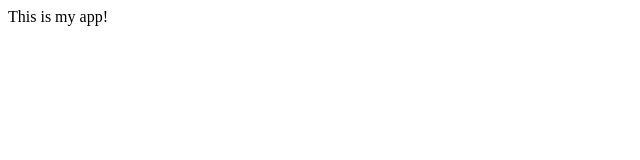
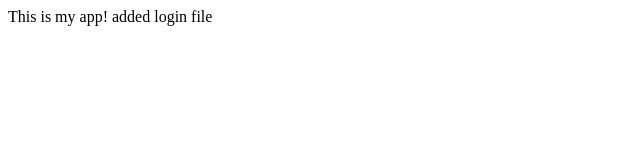
Before and after one commit to sudheerkshetty/MyappSampe, a plain HTML site: page index.html in a window 1280 px wide. Shown: the whole page, without its empty margins (0-640 px from the left). Drawn offline with Linux system fonts and the light colour scheme.

Commit message:
Modified index.html added login file

```diff
--- a/index.html
+++ b/index.html
@@ -4,5 +4,6 @@
 	</head>
 	<body>
 		This is my app!
+		added login file
 	</body>
 </html>
```
